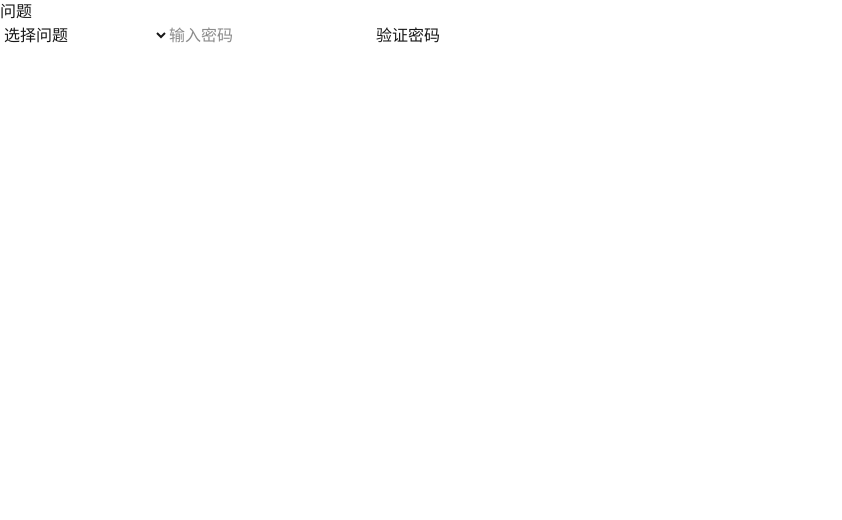
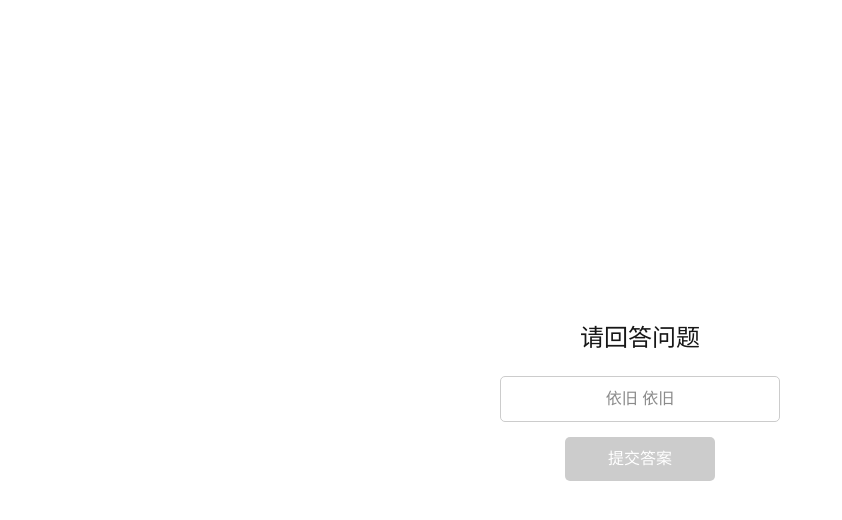
Before and after one commit to HeavenTTT/tt-ai-chat, a Next.js app: page /password in a window 1280 px wide. Shown: the top 520 px of the page, without its empty margins (0-842 px from the left). Built offline with nearby package versions, Linux system fonts and the light colour scheme.

Commit message:
卡比 和 密码验证页面

```diff
--- /dev/null
+++ b/src/app/main/page.tsx
@@ -0,0 +1,18 @@
+"use client";
+import { useAuthGuard } from "@/hooks/useAuthGuard";
+import { KirbyIcon } from "@/components/Kirby";
+
+
+export default function Main() {
+    const isVerified = useAuthGuard();
+
+  if (isVerified === null) {
+    return <KirbyIcon/>; // 避免闪屏
+  }
+  return (
+    <div className="">
+      <main className="">111</main>
+      <footer className=""></footer>
+    </div>
+  );
+}
--- a/src/app/page.tsx
+++ b/src/app/page.tsx
@@ -1,13 +1,22 @@
+// This is the entry point of the application. It will redirect the user to the password page if the password is not verified, or to the main page if the password is verified.
+
+"use client";
+
+import { useEffect } from "react";
+import { useRouter } from "next/navigation";
 
 export default function Home() {
+  const router = useRouter();
 
-  return (
-    <div className="">
-      <main className="">
-      111
-      </main>
-      <footer className="">
-      </footer>
-    </div>
-  );
+  useEffect(() => {
+    const isVerified = localStorage.getItem("passwordVerified");
+
+    if (!isVerified) {
+      router.replace("/password"); // 未验证跳转到密码页
+    } else {
+      router.replace("/main"); // 已验证跳转到主页面
+    }
+  }, [router]);
+
+  return null; // 该页面不会渲染 UI，因为会自动跳转
 }
--- a/src/app/password/page.tsx
+++ b/src/app/password/page.tsx
@@ -1,80 +1,97 @@
 "use client";
 
-import { useState, useEffect } from 'react';
-import { useRouter } from 'next/navigation';
+import { useState, useEffect } from "react";
+import { useRouter } from "next/navigation";
+import "@/style/password.css"; // 引入样式
 
 interface Question {
   question: string;
 }
 
 export default function Password() {
-  const [questions, setQuestions] = useState<Question[]>([]);
-  const [selectedQuestion, setSelectedQuestion] = useState<string | null>(null);
-  const [password, setPassword] = useState<string>('');
+  const [question, setQuestion] = useState<string | null>(null);
+  const [password, setPassword] = useState<string>("");
   const [verificationResult, setVerificationResult] = useState<boolean | null>(null);
+  const [loading, setLoading] = useState(true);
+  const [verifying, setVerifying] = useState(false);
   const router = useRouter();
 
   useEffect(() => {
-    async function fetchData() {
+    async function fetchQuestions() {
       try {
-        const response = await fetch('/api/questions');
-        if (!response.ok) {
-          throw new Error(`HTTP error! status: ${response.status}`);
+        const response = await fetch("/api/questions"); // 获取所有问题
+        if (!response.ok) throw new Error("Failed to fetch");
+
+        const data: Question[] = await response.json();
+        if (data.length > 0) {
+          const randomIndex = Math.floor(Math.random() * data.length); // 前端随机选择
+          setQuestion(data[randomIndex].question);
         }
-        const data: Question[] = await response.json();
-        setQuestions(data);
       } catch (error) {
-        console.error('Error fetching questions:', error);
+        console.error("Error fetching questions:", error);
+      } finally {
+        setLoading(false);
       }
     }
-    fetchData();
+    fetchQuestions();
   }, []);
 
   const handleVerifyPassword = async () => {
-    if (!selectedQuestion) return;
+    if (!question || !password) return;
 
+    setVerifying(true);
     try {
-      const response = await fetch('/api/verify', {
-        method: 'POST',
-        headers: {
-          'Content-Type': 'application/json',
-        },
-        body: JSON.stringify({ question: selectedQuestion, password }),
+      const response = await fetch("/api/verify", {
+        method: "POST",
+        headers: { "Content-Type": "application/json" },
+        body: JSON.stringify({ question, password }),
       });
 
       const data = await response.json();
       setVerificationResult(data.success);
 
       if (data.success) {
-        localStorage.setItem('passwordVerified', 'true');
-        router.push('/');
+        localStorage.setItem("passwordVerified", "true");
+        setTimeout(() => {
+          router.push("/");
+        }, 100);
       }
     } catch (error) {
-      console.error('Error verifying password:', error);
+      console.error("Error verifying password:", error);
       setVerificationResult(false);
+    } finally {
+      setVerifying(false);
     }
   };
 
   return (
-    <div>
-      <h1>问题</h1>
-      <select onChange={(e) => setSelectedQuestion(e.target.value)}>
-        <option value="">选择问题</option>
-        {questions.map((item) => (
-          <option key={item.question} value={item.question}>
-            {item.question}
-          </option>
-        ))}
-      </select>
+    <div className="password-container">
+      <h1 className="password-title">请回答问题</h1>
+      {loading ? (
+        <p className="password-message">加载中...</p>
+      ) : (
+        <>
           <input
+            className="password-input"
             type="password"
             value={password}
             onChange={(e) => setPassword(e.target.value)}
-        placeholder="输入密码"
+            placeholder={question || "加载问题失败"}
+            disabled={!question} // 如果问题加载失败，禁用输入框
           />
-      <button onClick={handleVerifyPassword}>验证密码</button>
+          <button
+            className="password-button"
+            onClick={handleVerifyPassword}
+            disabled={!question || !password || verifying}
+          >
+            {verifying ? "验证中..." : "提交答案"}
+          </button>
           {verificationResult !== null && (
-        <p>{verificationResult ? '密码正确' : '密码错误'}</p>
+            <p className="password-message">
+              {verificationResult ? "密码正确" : "密码错误"}
+            </p>
+          )}
+        </>
       )}
     </div>
   );
--- /dev/null
+++ b/src/components/Kirby.tsx
@@ -0,0 +1,85 @@
+import React from "react";
+
+export function KirbyIcon() {
+  return (
+    <div className="Kirby">
+      <Kirby />
+      <p className="Kirby-text"> Hello, I'm Kirby! ⭐</p>
+    </div>
+  );
+}
+const Kirby = () => {
+  return (
+    <svg
+      width="150"
+      height="150"
+      viewBox="0 0 200 200"
+      xmlns="http://www.w3.org/2000/svg"
+    >
+      {/* 左脚（红色椭圆） */}
+      <ellipse cx="70" cy="160" rx="30" ry="15" fill="#cc3333" />
+
+      {/* 右脚（红色椭圆） */}
+      <ellipse cx="130" cy="160" rx="30" ry="15" fill="#cc3333" />
+
+      {/* 左手（粉色椭圆） */}
+      <ellipse cx="50" cy="120" rx="20" ry="20" className="Kirby-body"/>
+      {/* 右手（粉色椭圆）） */}
+      <ellipse cx="150" cy="120" rx="20" ry="20" className="Kirby-body"/>
+      {/* 身体（粉色圆形） */}
+      <circle
+        cx="100"
+        cy="110"
+        r="60"
+        className="Kirby-body"
+      />
+
+      {/* 左眼（眼蓝色椭圆） */}
+      <ellipse cx="80" cy="90" rx="10" ry="22" fill="blue" />
+      {/* 左眼（黑色椭圆） */}
+      <ellipse cx="80" cy="88" rx="10" ry="15" fill="black" />
+      {/* 左眼高光（白色椭圆） */}
+      <ellipse cx="80" cy="82" rx="8" ry="12" fill="#ffffff" />
+      <ellipse
+        cx="80"
+        cy="90"
+        rx="10"
+        ry="22"
+        fill="#00000000"
+        stroke="#000000"
+        strokeWidth="4"
+      />
+
+      {/* 左眼（眼蓝色椭圆） */}
+      <ellipse cx="120" cy="90" rx="10" ry="22" fill="blue" />
+      {/* 左眼（黑色椭圆） */}
+      <ellipse cx="120" cy="88" rx="10" ry="15" fill="black" />
+      {/* 左眼高光（白色椭圆） */}
+      <ellipse cx="120" cy="82" rx="8" ry="12" fill="#ffffff" />
+      <ellipse
+        cx="120"
+        cy="90"
+        rx="10"
+        ry="22"
+        fill="#00000000"
+        stroke="#000000"
+        strokeWidth="4"
+      />
+
+      {/* 腮红（淡粉色椭圆） */}
+      <ellipse cx="60" cy="110" rx="8" ry="5" fill="#ff4466" />
+      <ellipse cx="140" cy="110" rx="8" ry="5" fill="#ff4466" />
+
+      {/* 嘴巴（黑色弧线） */}
+      <path
+        d="M 90 118 Q 100 125, 110 118"
+        stroke="black"
+        strokeWidth="3"
+        fill="transparent"
+      />
+    </svg>
+
+  );
+};
+
+export default Kirby;
--- /dev/null
+++ b/src/hooks/useAuthGuard.ts
@@ -0,0 +1,21 @@
+"use client";
+
+import { useEffect, useState } from "react";
+import { useRouter } from "next/navigation";
+
+export function useAuthGuard() {
+  const router = useRouter();
+  const [isVerified, setIsVerified] = useState<boolean | null>(null);
+
+  useEffect(() => {
+    const verified = localStorage.getItem("passwordVerified");
+
+    if (!verified) {
+      router.replace("/password"); // 未验证，跳转到密码页面
+    } else {
+      setIsVerified(true); // 已验证
+    }
+  }, [router]);
+
+  return isVerified; // 返回验证状态
+}
--- a/src/style/globals.css
+++ b/src/style/globals.css
@@ -22,3 +22,25 @@ body {
   background: var(--background);
   font-family: Arial, Helvetica, sans-serif;
 }
+
+.Kirby {
+  display: flex;
+  justify-content: center;  /* 水平居中 */
+  align-items: center;      /* 垂直居中 */
+  height: 100vh;            /* 让父级容器铺满整个视口高度 */
+  flex-direction: column;
+}
+.Kirby-body
+{
+  fill:#ffb6c1;
+}
+/* 让 Kirby SVG 图标保持适当大小 */
+.Kirby svg {
+  height: 20%;
+  width: auto;
+
+}
+.Kirby:hover {
+  transform: scale(0.95);
+  transition: transform 0.3s ease-in-out;
+}
--- /dev/null
+++ b/src/style/password.css
@@ -0,0 +1,52 @@
+/* src/style/password.css */
+
+.password-container {
+    display: flex;
+    flex-direction: column;
+    align-items: center;
+    justify-content: center;
+    height: 100vh; /* 让整个页面居中 */
+    text-align: center;
+  }
+
+  .password-title {
+    font-size: 24px;
+    margin-bottom: 20px;
+  }
+
+  .password-input {
+    width: 280px;
+    padding: 10px;
+    font-size: 16px;
+    text-align: center;
+    margin-bottom: 15px;
+    border: 1px solid #ccc;
+    border-radius: 5px;
+  }
+
+  .password-button {
+    width: 150px;
+    padding: 10px;
+    font-size: 16px;
+    cursor: pointer;
+    background-color: #007bff;
+    color: white;
+    border: none;
+    border-radius: 5px;
+    transition: background-color 0.3s ease;
+  }
+
+  .password-button:hover {
+    background-color: #0056b3;
+  }
+
+  .password-button:disabled {
+    background-color: #ccc;
+    cursor: not-allowed;
+  }
+
+  .password-message {
+    margin-top: 15px;
+    font-size: 16px;
+    font-weight: bold;
+  }
```
Lines whose indentation alone changed are shown as unchanged.
